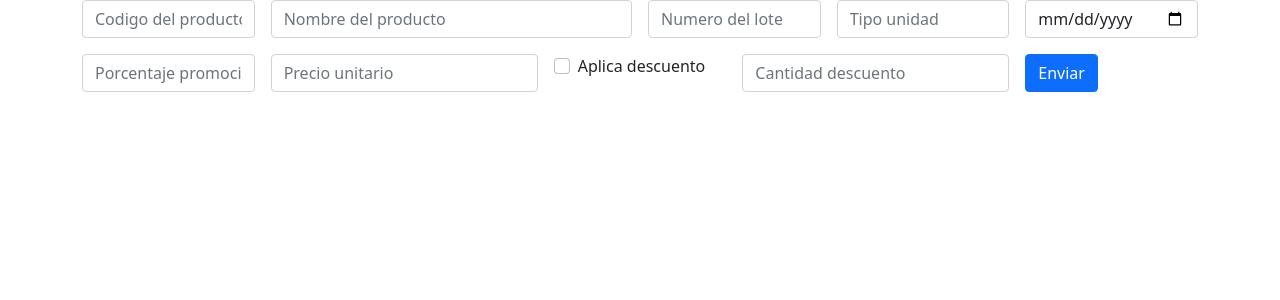
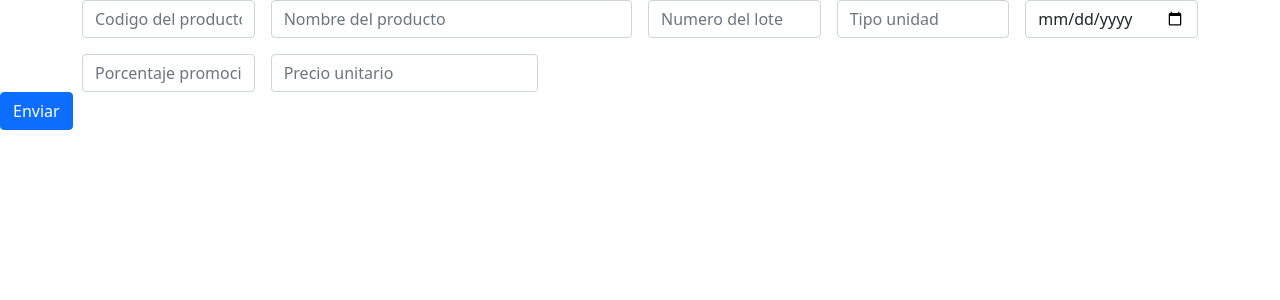
Before and after one commit to fonzk/hackaton_mintic, a Flask app: page /producto in a window 1280 px wide. Shown: the top 300 px of the page. Run offline with Flask 2, Linux system fonts and the light colour scheme.

Commit message:
Voy por el merge

```diff
--- a/src/app.py
+++ b/src/app.py
@@ -22,23 +22,8 @@ def producto():
 		fechaEntrada = request.form["fechaEntrada"]
 		porcPromo = request.form["porcPromo"]
 		precioUni = request.form["precioUni"]
-		cantStandLote = request.form["cantStandLote"]
 
-		descForm = request.form.get("descuento")
-		if descForm == "on":
-			descuento = True
-		else:
-			descuento = False
 
-		# print(codigoProducto)
-		# print(nombreProducto)
-		# print(numeroLote)
-		# print(tipoUnidad)
-		# print(fechaEntrada)
-		# print(porcPromo)
-		# print(precioUni)
-		# print(descuento)
-		# print(cantStandLote)
 
 	return render_template("punto2.html")
 
--- a/src/templates/punto2.html
+++ b/src/templates/punto2.html
@@ -32,18 +32,18 @@
 				<div class="col-md-3">
 					<input type="text" class="form-control" id="precioUni" name="precioUni" placeholder="Precio unitario">
 				</div>
-				<div class="col-md-2">
+				<!-- <div class="col-md-2">
 					<div class="form-check">
 						<input class="form-check-input" type="checkbox" id="descuento" name="descuento">
 						<label class="form-check-label" for="descuento" placeholder="">
 							Aplica descuento
 						</label>
 					</div>
-				</div>
-				<div class="col-md-3">
+				</div> -->
+				<!-- <div class="col-md-3">
 					<div class="col">
 						<input type="text" class="form-control" id="cantStandLote" name="cantStandLote" placeholder="Cantidad descuento">
-					</div>
+					</div> -->
 				</div>
 				<div class="col-md-2">
 					<button type="submit" class="btn btn-primary">Enviar</button>
```
Also changed, not shown: src/editing.html (added, +14 -0 lines), DB/DB.db.
